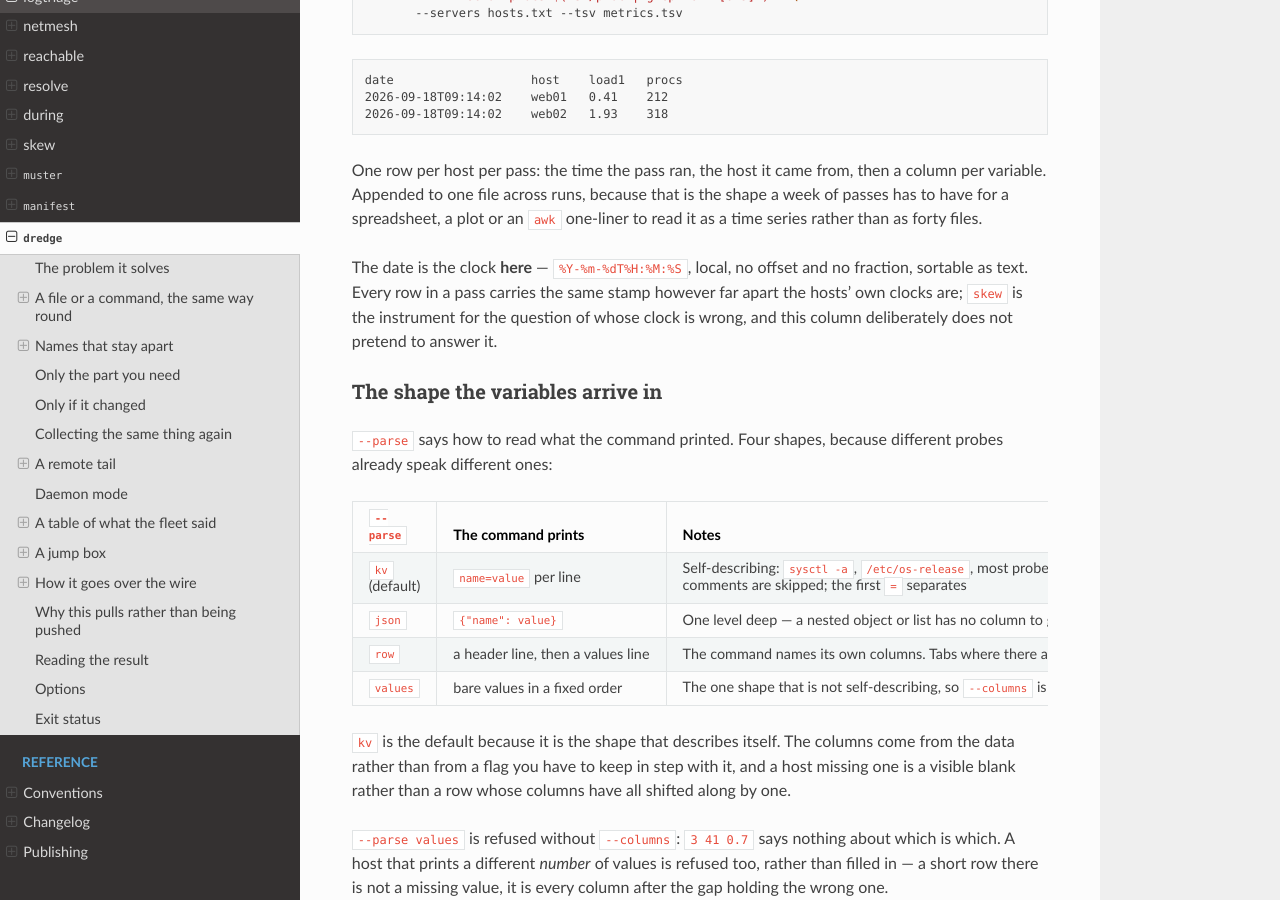
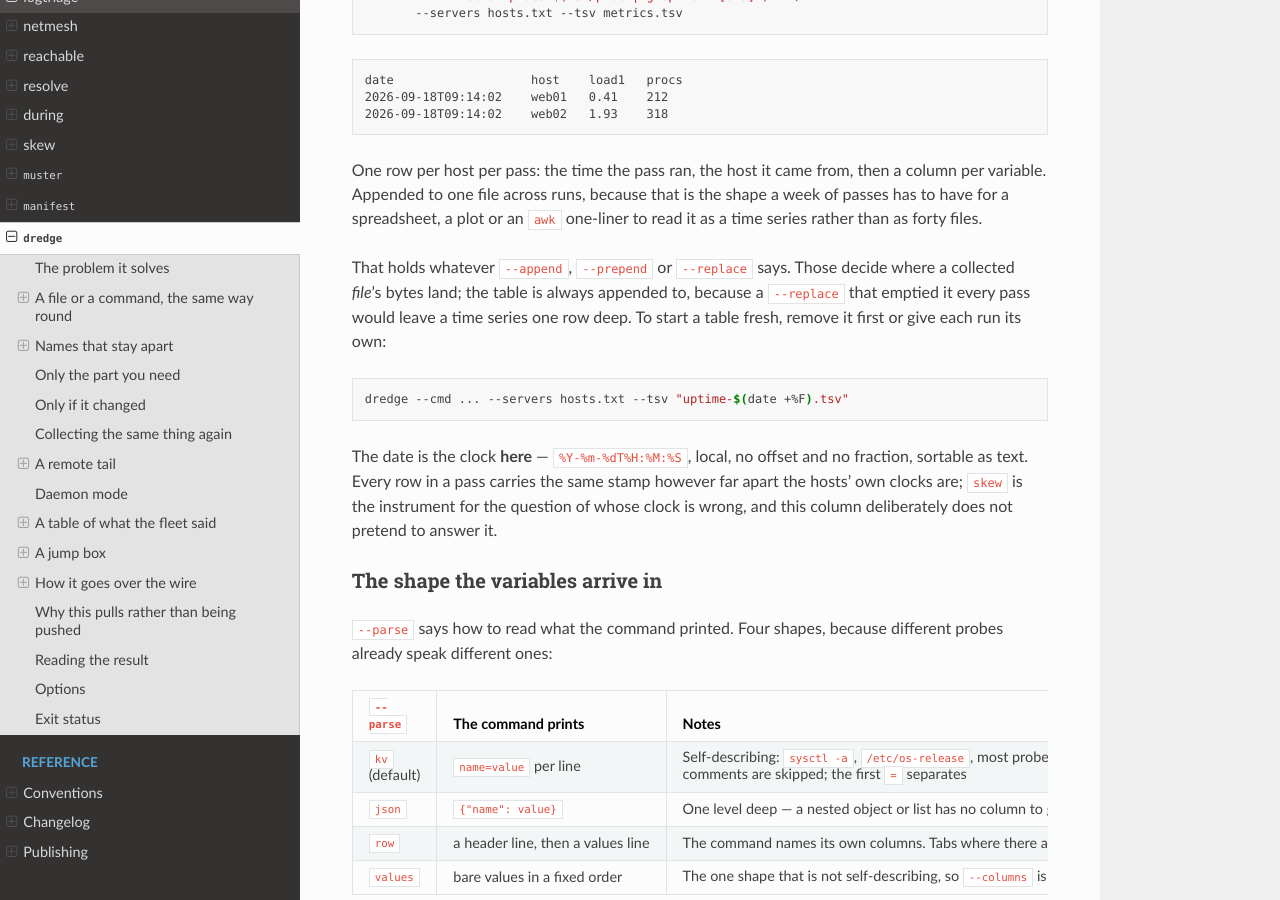
Before and after one commit to MartinGallagher-code/binnacle, a Sphinx documentation site: the page built from docs/tools/dredge.md, in a window 1280 px wide and 900 px high, scrolled down 10420 px. Built offline with Sphinx 7.4.7 and the Read the Docs theme 3.1.0, drawn with Linux system fonts in a browser that asks for light colours; some of the changed text lies outside the part shown.

Commit message:
dredge --tsv: say that --replace leaves the table alone
--append, --prepend and --replace decide where a collected file's bytes
land.  The table is always appended to -- a --replace that emptied it
every pass would leave a time series one row deep -- but nothing said
so, and "overwrite what is here" reads as if it covered the table too.

The help card, the manual's table section and options table, and the
changelog now say it, with how to start a table fresh.  A test pins the
behaviour.

Co-Authored-By: Claude Opus 5.5 <noreply@anthropic.com>
Claude-Session: https://claude.ai/code/session_016DWbcRmXwsuBXEjkEm5EtA

````diff
--- a/docs/tools/dredge.md
+++ b/docs/tools/dredge.md
@@ -529,6 +529,15 @@ a column per variable. Appended to one file across runs, because that is the
 shape a week of passes has to have for a spreadsheet, a plot or an `awk`
 one-liner to read it as a time series rather than as forty files.
 
+That holds whatever `--append`, `--prepend` or `--replace` says. Those decide
+where a collected *file*'s bytes land; the table is always appended to, because
+a `--replace` that emptied it every pass would leave a time series one row
+deep. To start a table fresh, remove it first or give each run its own:
+
+```bash
+dredge --cmd ... --servers hosts.txt --tsv "uptime-$(date +%F).tsv"
+```
+
 The date is the clock **here** — `%Y-%m-%dT%H:%M:%S`, local, no offset and no
 fraction, sortable as text. Every row in a pass carries the same stamp however
 far apart the hosts' own clocks are; [`skew`](skew.md) is the instrument for
@@ -886,7 +895,7 @@ not carry and nothing will bring back.
 | `-d, --dir DIR` | where collected files land (default: a `dredge-<timestamp>` of this run's own) |
 | `--head N` / `--tail N` | only that many lines, cut on the far side |
 | `--since T` | only files modified since T |
-| `--append` / `--prepend` / `--replace` | where the new bytes land; `--replace` is the default, except under `--follow` |
+| `--append` / `--prepend` / `--replace` | where the new bytes land in a collected file; `--replace` is the default, except under `--follow`. A `--tsv` table is always appended to |
 | `--mark` | write a marker line where old meets new |
 | `-f, --follow` | only what is new since the last pass |
 | `--daemon` | keep going, a pass at a time (implies `--follow`, except with `--tsv`) |
````
Also changed, not shown: CHANGELOG.md (+6 -0 lines), 2 other files.
